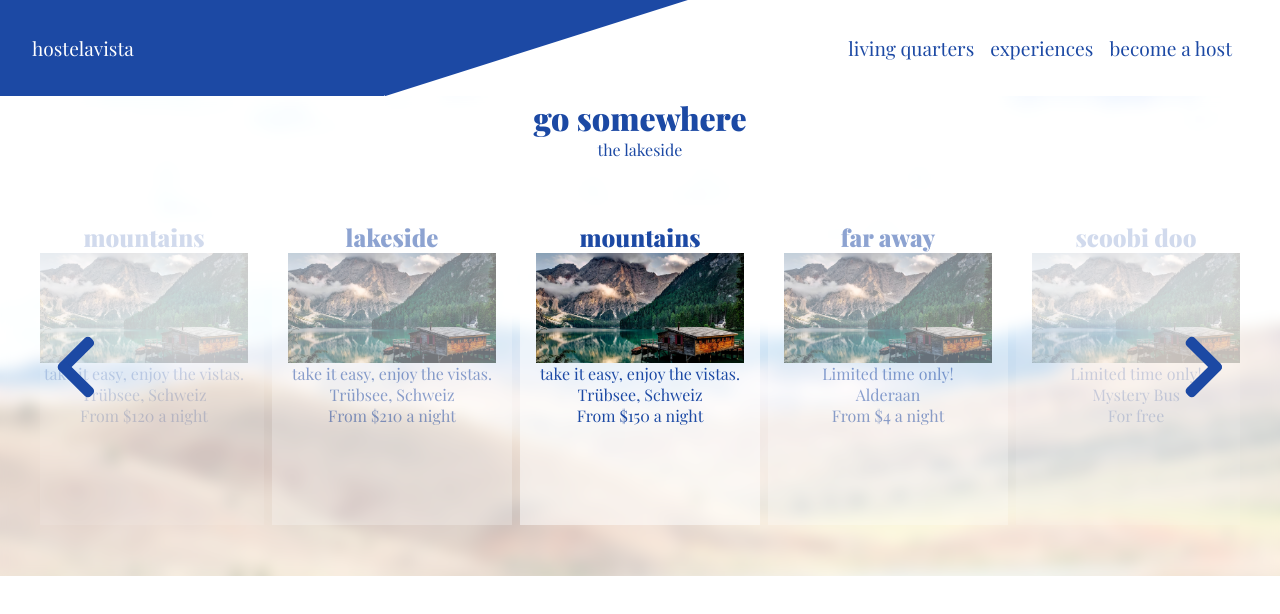
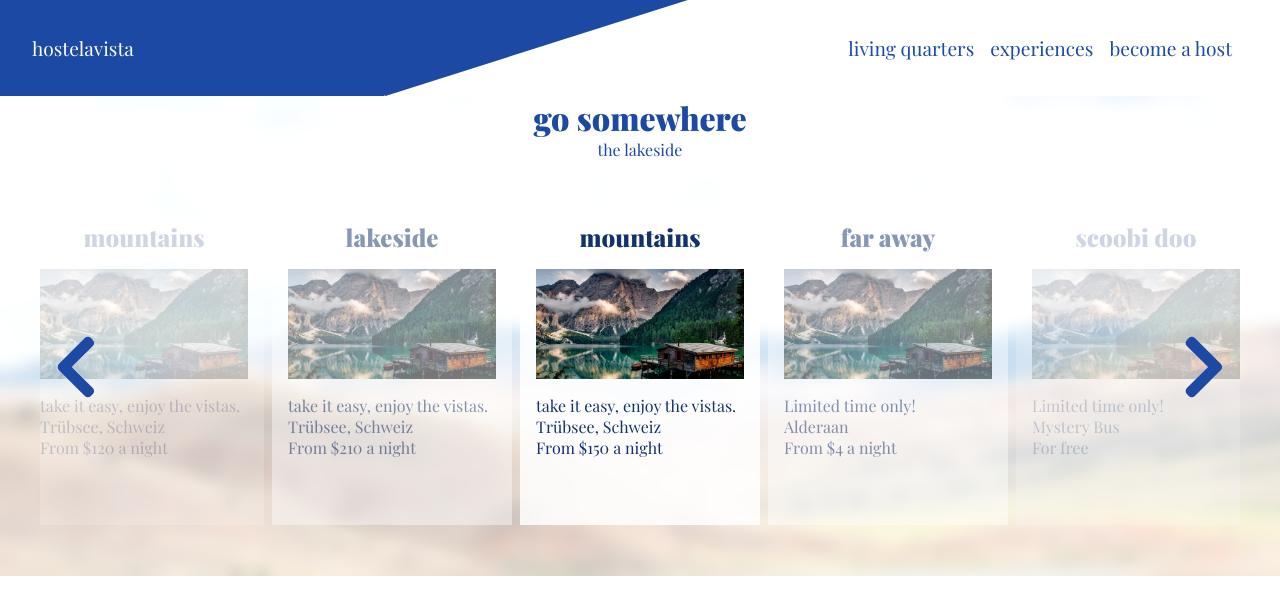
Before and after one commit to andersbjorkland/hostelavista, a React (Create React App) app: page / in a window 1280 px wide. Shown: the top 614 px of the page. Built offline with nearby package versions, Linux system fonts and the light colour scheme; a web font is replaced by a local one.

Commit message:
Updated style for slider and cards. Changed direction of sliding cards.

```diff
--- a/package.json
+++ b/package.json
@@ -3,6 +3,9 @@
   "version": "0.1.0",
   "private": true,
   "dependencies": {
+    "@fortawesome/fontawesome-svg-core": "^1.2.32",
+    "@fortawesome/free-solid-svg-icons": "^5.15.1",
+    "@fortawesome/react-fontawesome": "^0.1.13",
     "@testing-library/jest-dom": "^5.11.4",
     "@testing-library/react": "^11.1.0",
     "@testing-library/user-event": "^12.1.10",
--- a/src/Components/Card/Card.styles.js
+++ b/src/Components/Card/Card.styles.js
@@ -9,5 +9,14 @@ export const Wrapper = styled.div`
   height: 20rem;
   transition: 0.4s;
 
-  background-color: rgba(255, 255, 255, 0.5);
+  color: var(--darkBlue);
+  background-color: rgba(255, 255, 255, 0.85);
+
+  img {
+    margin: 1rem 0;
+  }
+
+  p {
+    align-self: flex-start;
+  }
 `;
--- a/src/Components/Slider/Slider.styles.js
+++ b/src/Components/Slider/Slider.styles.js
@@ -44,7 +44,7 @@ export const Carousel = styled.div`
     }
   }
 
-  &.animate-l >* {
+  &.animate-r >* {
     transition: 0.7s;
     animation: shiftL ease-in 0.8s forwards;
 
@@ -63,7 +63,7 @@ export const Carousel = styled.div`
     }
   }
 
-  &.animate-r >* {
+  &.animate-l >* {
     transition: 0.7s;
     animation: shiftR ease-in 0.8s forwards;
 
--- a/src/GlobalStyle.js
+++ b/src/GlobalStyle.js
@@ -7,6 +7,7 @@ export const GlobalStyle = createGlobalStyle`
     --purple: #4a1ca4;
     --brightBlue: #91b2f2;
     --blue: #1c49a4;
+    --darkBlue: #12316d;
     --green: #1ca477;
     --red: #a41c33;
     --yellow: #d4c524;
```
Also changed, not shown: 1 other file (tests, documents, lock files or other folders).
